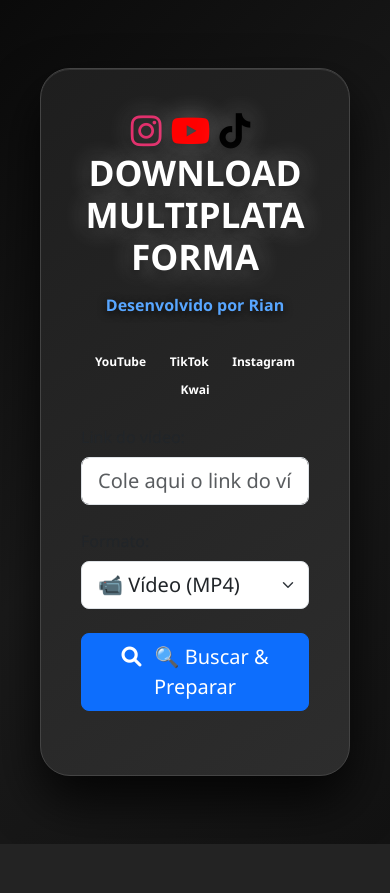
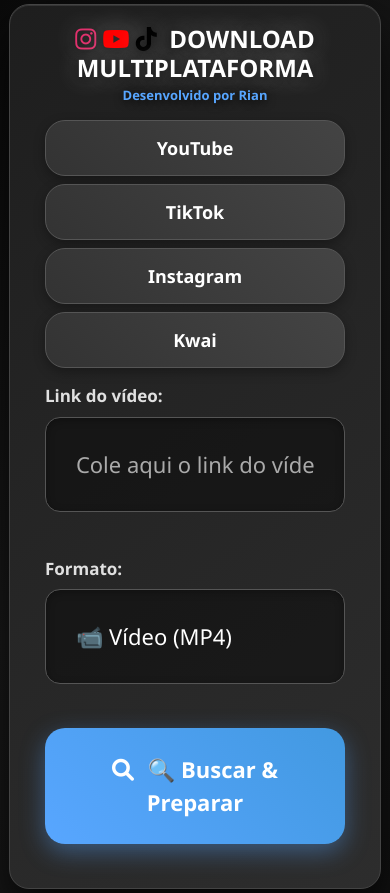
Before and after one commit to Loirin12/planilha-rdm-site-, a Python web app: template templates/download.html in a window 390 px wide. Before the commit the page ends 844 px from the top, so only its background shows below. Run offline with Jinja, Linux system fonts and the light colour scheme; the template is opened without the code that fills it, so the values that code supplies are empty; some libraries are stand-ins or nearby versions.

Commit message:
Update download.html

```diff
--- a/templates/download.html
+++ b/templates/download.html
@@ -1,63 +1,7 @@
 <!DOCTYPE html>
 <html>
 <head>
-<title>Download Multiplataforma</title>
-<link href="https://cdn.jsdelivr.net/npm/bootstrap@5.3.0/dist/css/bootstrap.min.css" rel="stylesheet">
-<link href="https://cdnjs.cloudflare.com/ajax/libs/font-awesome/6.0.0/css/all.min.css" rel="stylesheet">
-<style>
-* { box-sizing: border-box; }
-body {
-  background: linear-gradient(135deg, #0a0a0a 0%, #1a1a1a 50%, #121212 100%);
-  color: #e0e0e0;
-  padding: 20px;
-  min-height: 100vh;
-  display: flex;
-  align-items: center;
-  justify-content: center;
-  font-family: 'Segoe UI', Tahoma, Geneva, Verdana, sans-serif;
-}
-.container { max-width: 600px; width: 100%; padding: 0 20px; }
-.card {
-  background: linear-gradient(145deg, #1e1e1e 0%, #2d2d2d 100%);
-  border-radius: 30px;
-  padding: 40px;
-  box-shadow:
-    0 25px 50px rgba(0,0,0,0.8),
-    inset 0 1px 0 rgba(255,255,255,0.1);
-  border: 1px solid #444;
-  backdrop-filter: blur(10px);
-  margin: auto;
-  max-width: 550px;
-}
-
-.main-title {
-  text-align: center;
-  margin-bottom: 15px !important;
-  font-size: 2.2rem;
-  color: #ffffff !important;
-  font-weight: 800;
-  text-shadow:
-    0 0 25px rgba(255,255,255,0.4),
-    0 2px 10px rgba(0,0,0,0.8) !important;
-}
-.creator-credit {
-  text-align: center;
-  margin-bottom: 35px !important;
-  color: #58a6ff !important;
-  font-size: 16px;
-  font-weight: 600;
-  text-shadow: 0 2px 8px rgba(0,0,0,0.8);
-}
-.platforms-badges {
-  display: flex;
-  gap: 8px;
-  justify-content: center;
-  margin-bottom: 25px;
-  flex-wrap: wrap;
-}
-.platforms-badges .badge {<!DOCTYPE html>
-<html>
-<head>
+<meta name="viewport" content="width=device-width, initial-scale=1.0">
 <title>Download Multiplataforma</title>
 <link href="https://cdn.jsdelivr.net/npm/bootstrap@5.3.0/dist/css/bootstrap.min.css" rel="stylesheet">
 <link href="https://cdnjs.cloudflare.com/ajax/libs/font-awesome/6.0.0/css/all.min.css" rel="stylesheet">
@@ -191,38 +135,37 @@ body {
 #preview { border-radius: 15px; box-shadow: 0 10px 30px rgba(0,0,0,0.5); }
 h4#nome-arquivo { color: #fff !important; text-shadow: 0 2px 8px rgba(0,0,0,0.8); }
 @media (max-width: 768px) {
-  body { padding: 5px !important; }
-  .container { padding: 0 10px !important; max-width: 95vw !important; }
+  body { padding: 2px !important; }
+  .container { padding: 0 5px !important; max-width: 98vw !important; }
   .card {
-    margin: 5px 0 !important;
-    padding: 25px 30px !important;
-    border-radius: 25px !important;
+    margin: 2px 0 !important;
+    padding: 20px 35px !important;
+    border-radius: 20px !important;
     max-width: 100% !important;
   }
-  .main-title { font-size: 1.7rem !important; margin-bottom: 5px !important; }
-  .creator-credit { font-size: 14px !important; margin-bottom: 20px !important; }
-  .form-label { font-size: 16px !important; }
+  .main-title { font-size: 1.5rem !important; margin-bottom: 3px !important; }
+  .creator-credit { font-size: 13px !important; margin-bottom: 15px !important; }
+  .form-label { font-size: 17px !important; }
   .form-control, .form-select {
-    padding: 25px 25px !important;
-    font-size: 20px !important;
-    min-height: 70px !important;
-    margin-bottom: 15px !important;
+    padding: 30px 30px !important;
+    font-size: 22px !important;
+    min-height: 80px !important;
+    margin-bottom: 20px !important;
   }
   .btn {
-    padding: 22px !important;
-    font-size: 20px !important;
-    min-height: 70px !important;
+    padding: 25px !important;
+    font-size: 22px !important;
+    min-height: 80px !important;
   }
   .platforms-badges {
     flex-direction: column !important;
-    gap: 10px !important;
-    margin-bottom: 20px !important;
+    gap: 8px !important;
+    margin-bottom: 15px !important;
   }
   .platforms-badges .badge {
-    padding: 15px 25px !important;
-    font-size: 16px !important;
+    padding: 18px 30px !important;
+    font-size: 18px !important;
     width: 100% !important;
-    text-align: center;
   }
 }
 </style>
```
